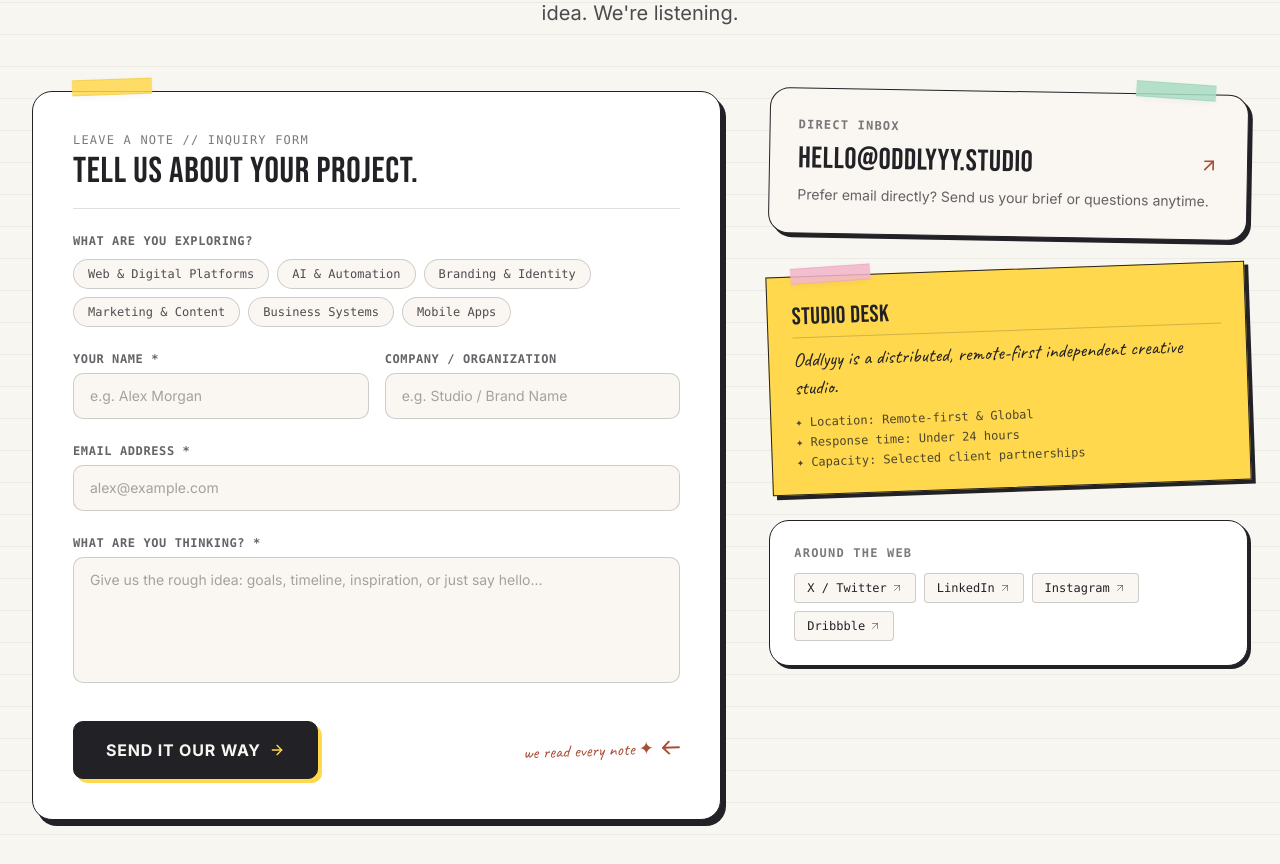
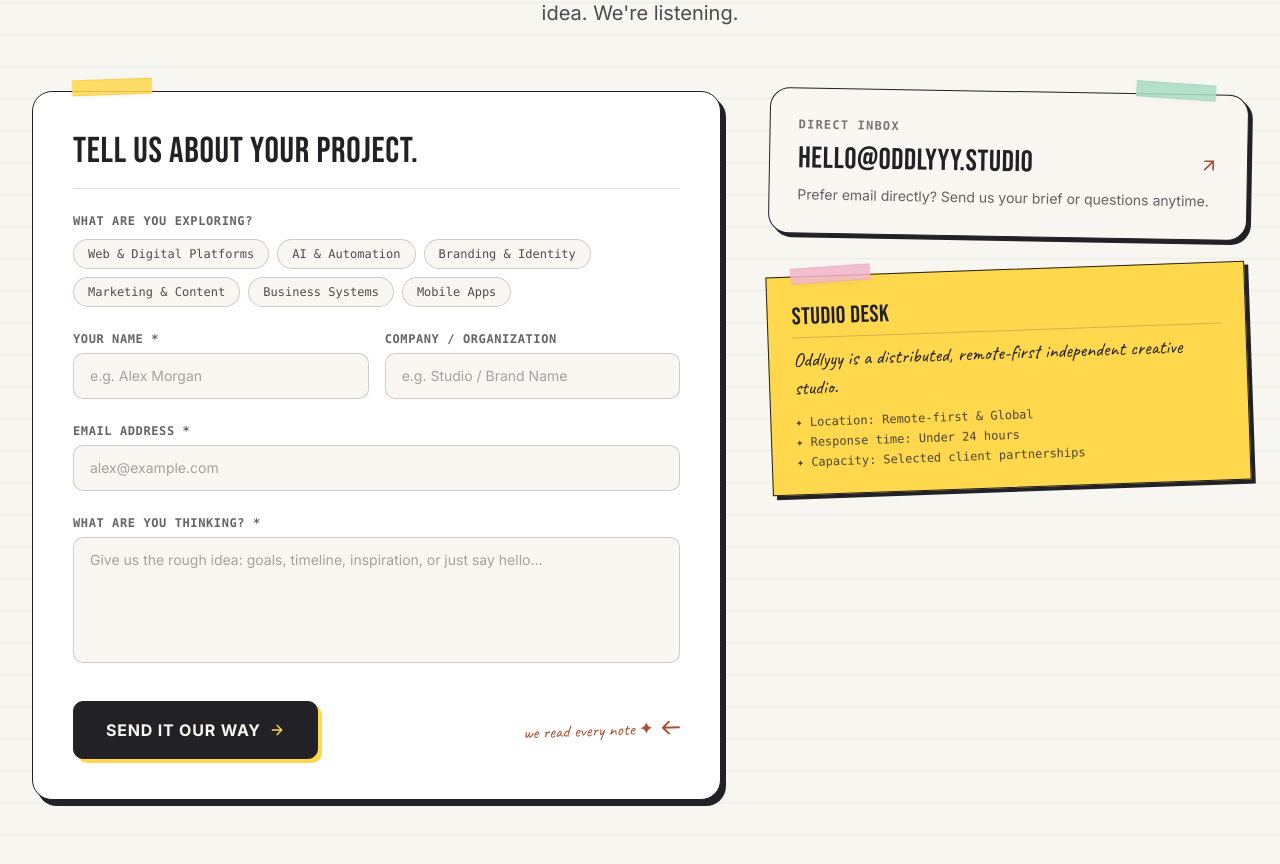
Before and after one commit to Atharva0393/Oddlyyy, a Next.js app: page /contact in a window 1280 px wide. Shown: the part 380-1244 px from the top of the page. Built offline with nearby package versions, Linux system fonts and the light colour scheme; a web font is replaced by a local one.

Commit message:
Remove Around the Web card and Leave a Note tag from contact page

```diff
--- a/src/components/sections/notebook/NotebookContactView.tsx
+++ b/src/components/sections/notebook/NotebookContactView.tsx
@@ -107,9 +107,6 @@ function ContactFormInner() {
         ) : (
           <form onSubmit={handleSubmit} className="space-y-6">
             <div className="border-b border-[#222126]/12 pb-4">
-              <span className="font-mono text-xs uppercase tracking-widest text-[#222126]/60 block mb-1">
-                LEAVE A NOTE // INQUIRY FORM
-              </span>
               <h3 className="font-display text-3xl sm:text-4xl text-[#222126] uppercase leading-tight">
                 TELL US ABOUT YOUR PROJECT.
               </h3>
@@ -291,33 +288,6 @@ export const NotebookContactView: React.FC = () => {
                 <p>✦ Capacity: Selected client partnerships</p>
               </div>
             </YellowNote>
-
-            {/* Social Channels Scrapbook Tag */}
-            <div className="bg-white border border-[#222126] rounded-xl p-6 shadow-[3px_3px_0px_#222126]">
-              <span className="font-mono text-xs uppercase tracking-widest text-[#222126]/60 font-bold block mb-3">
-                AROUND THE WEB
-              </span>
-
-              <div className="flex flex-wrap gap-2">
-                {[
-                  { label: "X / Twitter", href: "https://twitter.com" },
-                  { label: "LinkedIn", href: "https://linkedin.com" },
-                  { label: "Instagram", href: "https://instagram.com" },
-                  { label: "Dribbble", href: "https://dribbble.com" },
-                ].map((s) => (
-                  <a
-                    key={s.label}
-                    href={s.href}
-                    target="_blank"
-                    rel="noopener noreferrer"
-                    className="inline-flex items-center gap-1 px-3 py-1.5 rounded bg-[#FAF7F2] hover:bg-[#FFD84D] border border-[#222126]/20 hover:border-[#222126] text-xs font-mono text-[#222126] transition-colors"
-                  >
-                    <span>{s.label}</span>
-                    <ArrowUpRight className="w-3 h-3 text-[#222126]/50" />
-                  </a>
-                ))}
-              </div>
-            </div>
           </div>
         </div>
       </div>
```
